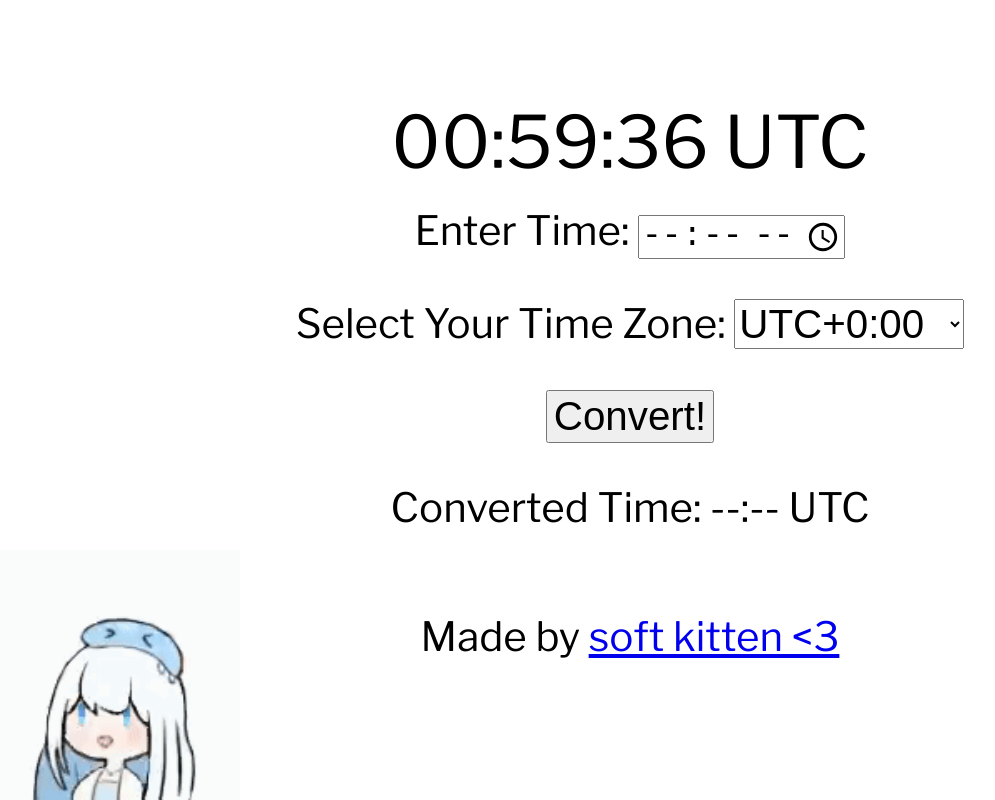
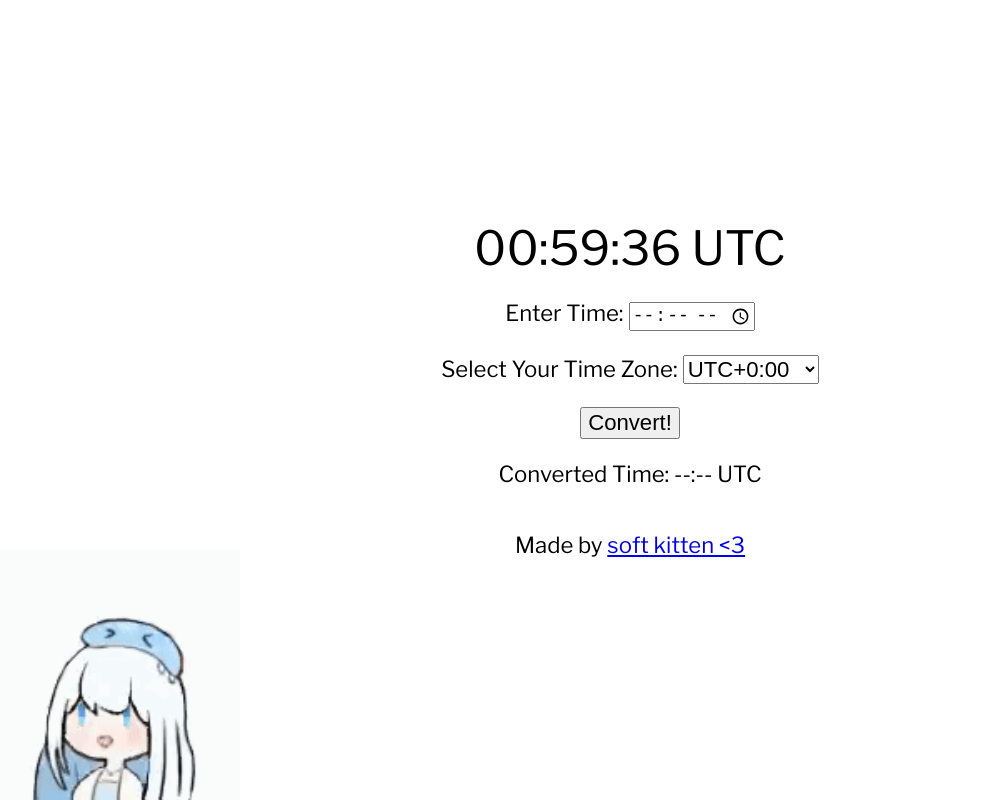
Before and after one commit to mikechen04/osu-TimeConverter, a plain HTML site: page index.html in a window 1280 px wide. Shown: the whole page, without its empty margins (10-1005 px from the left). Drawn offline with nearby package versions, Linux system fonts and the light colour scheme.

Commit message:
Update index.html

```diff
--- a/index.html
+++ b/index.html
@@ -15,19 +15,19 @@
       margin: 0;
       text-align: center;
       flex-direction: column;
-      font-size: 1.8em;
+      font-size: 1.4em;
     }
     #converter {
       margin-top: 20px;
     }
     #clock {
-      font-size: 2.5em;
+      font-size: 2.1em;
     }
     #converter, footer {
-      font-size: 1.4em;
+      font-size: 1.1em;
     }
     label, select, input, button, p {
-      font-size: 1em;
+      font-size: .9em;
     }
     #gif {
       position: fixed;
```
